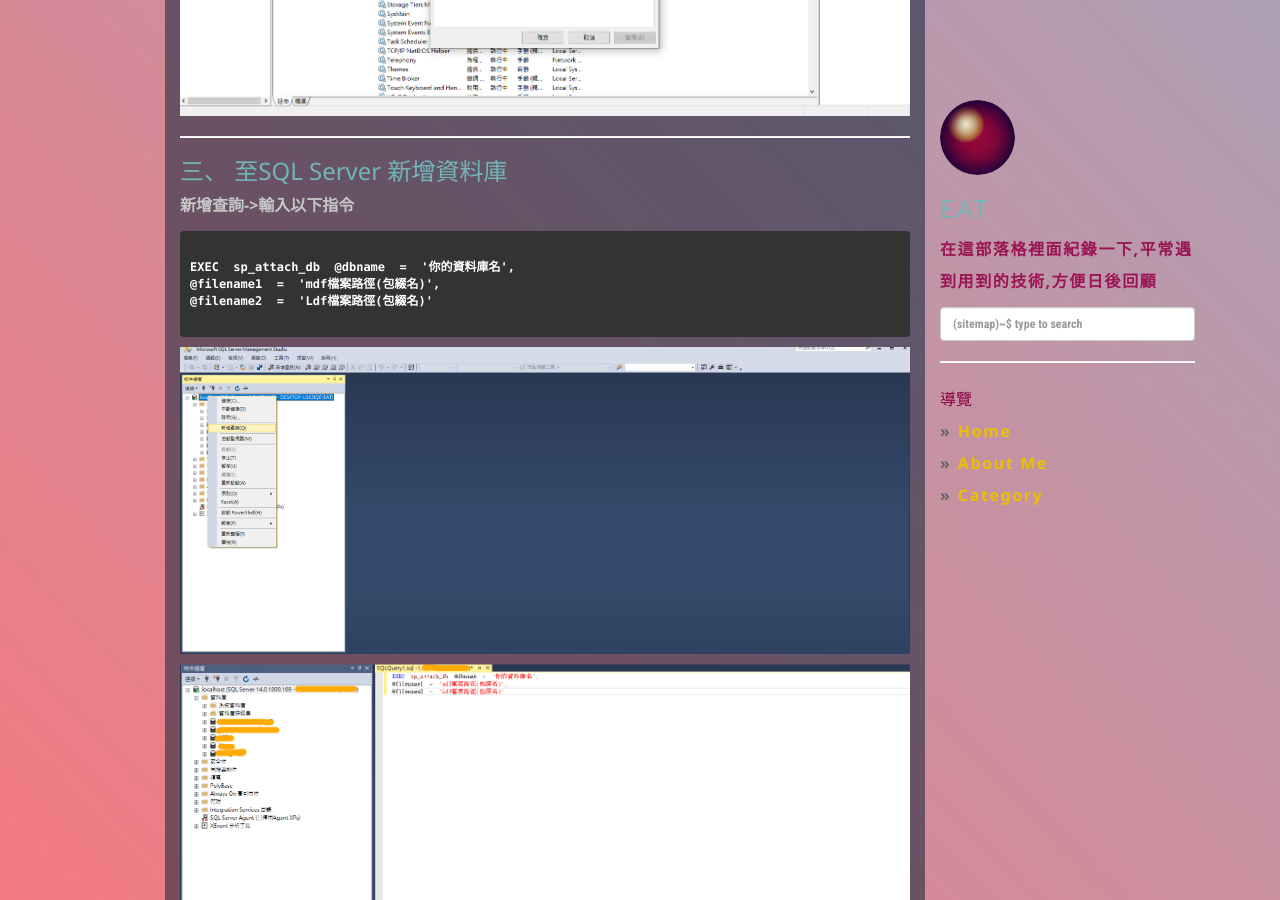
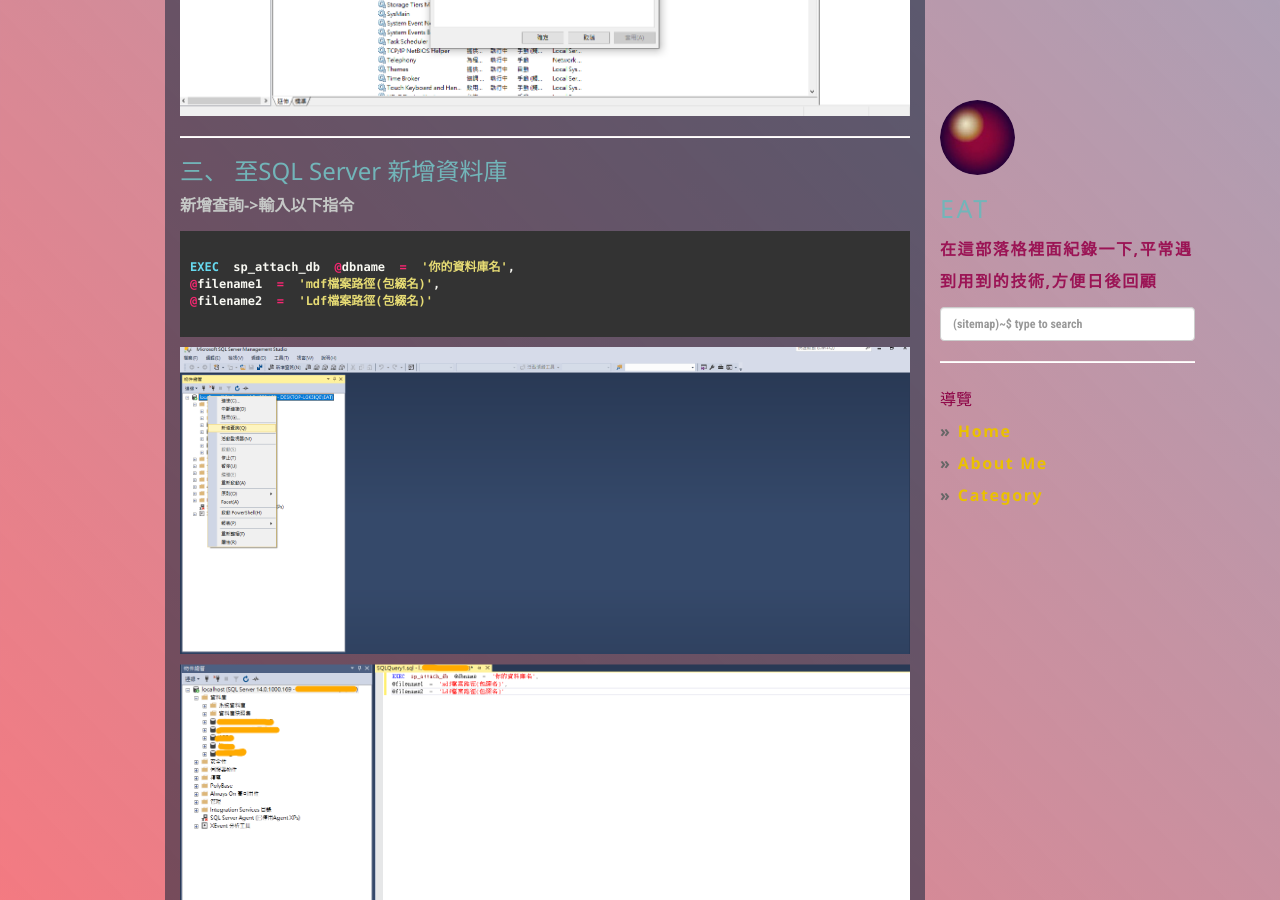
Before and after one commit to dyeat/dyeat.github.io, a Jekyll site: the page built from _posts/2020-03-30-SQL Server 硬碟mdf ldf檔匯入.md, in a window 1280 px wide and 900 px high, scrolled down 2249 px. Built offline with Jekyll 4.4.1, drawn with Linux system fonts in a browser that asks for light colours; nearby versions of some CDN libraries; comment, search, counter and statistics services are not loaded; some of the changed text lies outside the part shown.

Commit message:
update post

````diff
--- a/_posts/2020-03-30-SQL Server 硬碟mdf ldf檔匯入.md
+++ b/_posts/2020-03-30-SQL Server 硬碟mdf ldf檔匯入.md
@@ -9,7 +9,8 @@
 ### 一、找尋SQL Server 內 資料庫的DATA位置
 
 此次路徑為下 大多路徑在這底下
-```sh
+
+```bat
 C:\Program Files\Microsoft SQL Server\MSSQL14.MSSQLSERVER\MSSQL\DATA
 ```
 
@@ -40,7 +41,7 @@
 ### 三、 至SQL Server 新增資料庫
 
 **新增查詢->輸入以下指令**
-```MSsql
+```sql
 
 EXEC  sp_attach_db  @dbname  =  '你的資料庫名',
 @filename1  =  'mdf檔案路徑(包綴名)',
````
